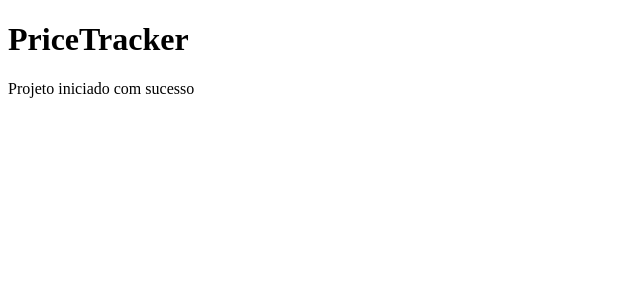
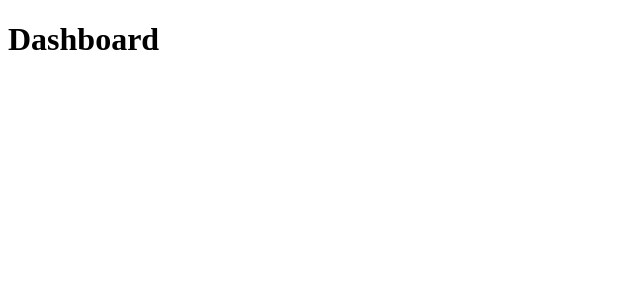
Before and after one commit to DanielBritoSJunior/price-tracker, a React app in the folder frontend/: page / in a window 1280 px wide. Shown: the top 300 px of the page, without its empty margins (0-640 px from the left). Built offline with nearby package versions, Linux system fonts and the light colour scheme; the HTML template or start-up script is replaced by a standard one.

Commit message:
feat: setup routing and create dashboard page

```diff
--- a/frontend/package.json
+++ b/frontend/package.json
@@ -10,8 +10,10 @@
     "preview": "vite preview"
   },
   "dependencies": {
+    "axios": "^1.14.0",
     "react": "^19.2.4",
-    "react-dom": "^19.2.4"
+    "react-dom": "^19.2.4",
+    "react-router-dom": "^7.13.2"
   },
   "devDependencies": {
     "@eslint/js": "^9.39.4",
--- a/frontend/src/App.jsx
+++ b/frontend/src/App.jsx
@@ -1,15 +1,14 @@
-import { useState } from 'react'
+import { BrowserRouter, Routes, Route} from "react-router-dom"
+import Dashboard from "./pages/Dashboard"
 
 function App() {
-  const [count, setCount] = useState(0)
 
   return (
-    <>
-      <div>
-        <h1>PriceTracker</h1>
-        <p>Projeto iniciado com sucesso</p>
-      </div>
-    </>
+    <BrowserRouter>
+    <Routes>
+      <Route path="/" element={<Dashboard />} />
+    </Routes>
+    </BrowserRouter>
   )
 }
 
--- /dev/null
+++ b/frontend/src/pages/Dashboard.jsx
@@ -0,0 +1,9 @@
+function Dashboard() {
+    return(
+        <div>
+            <h1>Dashboard</h1>
+        </div>
+    )
+}
+
+export default Dashboard
```
Also changed, not shown: 1 other file (tests, documents, lock files or other folders).
